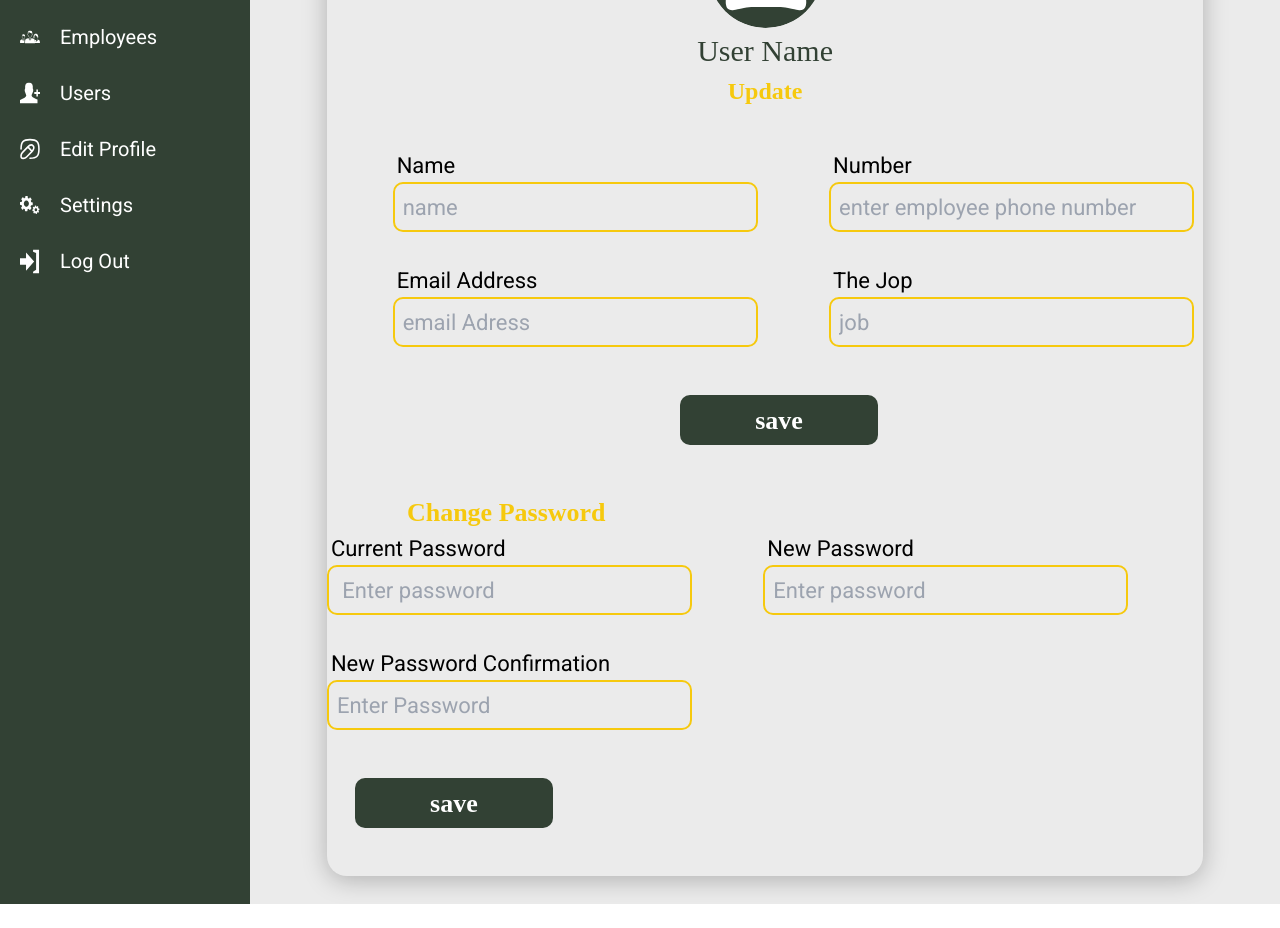
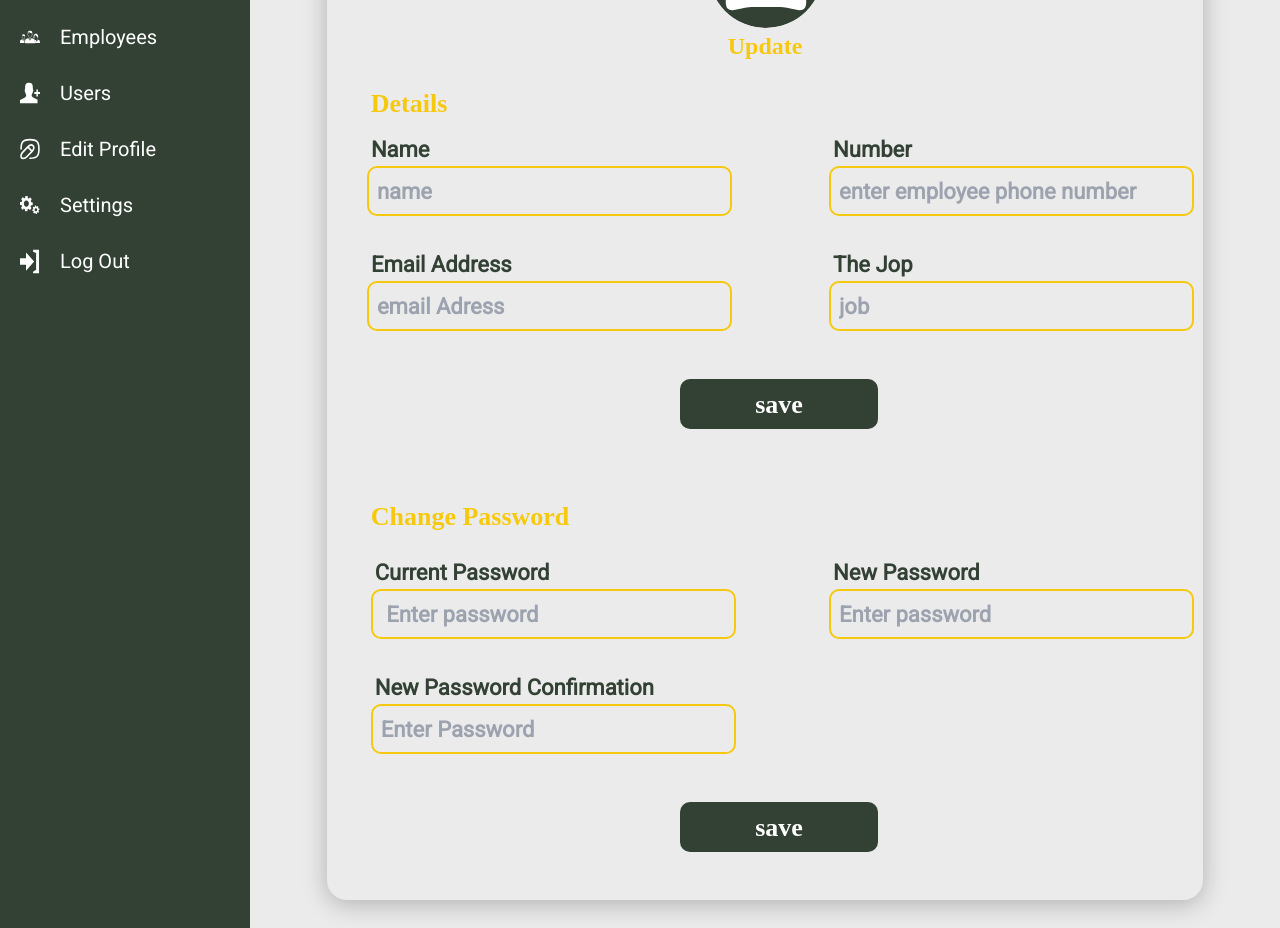
Before and after one commit to shimaaahmed219/epassport, a React (Vite) app: page /EditEmployee/1 in a window 1280 px wide. Shown: the part 280-1208 px from the top of the page. Before the commit the page ends 1184 px from the top, so only its background shows below. Built offline with nearby package versions, Linux system fonts and the light colour scheme; no server answers; a web font is replaced by a local one.

Commit message:
add update form

```diff
--- a/src/Components/EditEmpForm.tsx
+++ b/src/Components/EditEmpForm.tsx
@@ -1,27 +1,30 @@
-// import axios from "axios"
-import { url } from "./URL"
-import { useParams } from "react-router-dom"
- import {  useForm,FieldValues } from "react-hook-form";
-import { z} from "zod";
+import { url } from "./URL";
+import { useParams } from "react-router-dom";
+import { useForm, FieldValues } from "react-hook-form";
+import { z } from "zod";
 import { zodResolver } from "@hookform/resolvers/zod";
 import Swal from "sweetalert2";
+import axios from "axios";
+import { useEffect, useState } from "react";
 
-import axios from "axios"
+
+
+
+
 
 type schema = z.infer<typeof schema>;
+
+
 const MAX_FILE_SIZE = 5000000;
-const ACCEPTED_IMAGE_TYPES = [
-    "image/jpeg",
-    "image/jpg",
-    "image/png",
-
-];
-
+const ACCEPTED_IMAGE_TYPES = ["image/jpeg", "image/jpg", "image/png"];
 const schema = z.object({
     name: z.string().min(6).max(50),
     email: z.string().email(),
     phone: z.string().min(10).max(15),
-    job: z.string().refine((value) => value.trim() !== '', { message: 'Job is required' }),
+
+    job: z
+        .string()
+        .refine((value) => value.trim() !== "", { message: "Job is required" }),
     photo: z
         .any()
         .refine(
@@ -34,75 +37,131 @@ const schema = z.object({
         ),
 });
 
+export default function EditEmpForm() {
+    const { id } = useParams();
+    console.log(id);
 
 
-export default function EditEmpForm() {
+    // add defolt value in inputs
+    const [employeeData, setemployeeData] = useState({
+        name: '',
+        email: '',
+        phone: '',
+        position: '',
+        photo: '',
 
-    const {id}= useParams()
-    console.log(id);
+    });
 
-            const {register,handleSubmit,formState:{errors}}=useForm<schema>({
+    // from apdate
+    const {
+        register,
+        handleSubmit,
+        setValue,
+        formState: { errors },
+    } = useForm<schema>({
         resolver: zodResolver(schema),
-            })
-   const onSubmitForm=async(data:FieldValues)=>{
+        defaultValues: {
+            ...employeeData
+        },
+    });
+
+    // show employee data
+    useEffect(() => {
+
+        axios.get(`${url}/employee/${id}`, {
+            headers: {
+                Authorization: `Bearer ${window.localStorage.getItem("token")}`,
+            },
+        }).then((res) => {
+            setemployeeData(res.data.data)
+            Object.keys(res.data.data).forEach((key) => {
+                setValue(key, res.data.data[key]);
+                console.log(res.data.data);
+
+            });
+        }
+        )
+
+    }, [id])
+
+
+    // update employee
+    const onSubmitForm = async (data: FieldValues) => {
+
 
         const formdata = new FormData();
-
         formdata.append("name", data.name);
         formdata.append("email", data.email);
         formdata.append("position", data.job);
         formdata.append("photo", data.photo[0]);
         formdata.append("phone", data.phone);
-    axios.post(`${url}/employee/${id}`,formdata,{
-        headers:{
+
+        axios
+            .post(`${url}/employee/${id}`, formdata, {
+                headers: {
                     "Content-Type": "multipart/form-data",
-            Authorization: `Bearer ${window.localStorage.getItem("token")}`
-        }
-    }).then((res)=>{
-        console.log(res)
-        if(res.status === 200){
+                    Authorization: `Bearer ${window.localStorage.getItem("token")}`,
+                },
+            })
+            .then((res) => {
+                console.log(res);
+                if (res.status === 200) {
                     Swal.fire({
                         title: "Good job!",
                         text: "You clicked the button!",
-                icon: "success"
+                        icon: "success",
                     });
- } })
-
                 }
-
-
-
-
+            });
+    };
 
     return (
-        <div className='w-[90%] m-auto mt-5 h-full pt-6 shadow-shadowEmp bg-bgEmp rounded-[20px]'>
-            <form onSubmit={handleSubmit(onSubmitForm)}   className=' flex-col flex items-center'>
-
+        <div className="w-[90%] m-auto mt-5 h-full pt-6 shadow-shadowEmp bg-bgEmp rounded-[20px]">
+            <form
+                onSubmit={handleSubmit(onSubmitForm)}
+                className=" flex-col flex items-center"
+            >
                 <div>
                     <div className="w-[115px] h-[115px] rounded-full userIconForm flex justify-center items-center ">
                         <input
-                   {...register('photo')}
-                   type="file" className="w-full h-full z-50 opacity-0"/>
-                    {/* <img src="" alt='' /> */}
+                            {...register("photo")}
+                            type="file"
+                            className="w-full h-full z-50 opacity-0"
+                        />
+                        <img src={employeeData.photo} alt='' />
+
                     </div>
+
                     {errors.photo && (
                         <div className=" text-red-500 m-auto  mt-[15px] mb-[15px]">{`**${errors.photo.message}`}</div>
                     )}
                 </div>
-                <h2 className={` font-tinos text-greenAcc text-[30px] capitalize`}>user name</h2>
-                <h1 className={` font-tinos font-bold text-yellowAcc text-[24px] capitalize`}> update</h1>
+                <h2 className={` font-tinos text-greenAcc text-[30px] capitalize`}>
+                    {employeeData.name}
+                </h2>
+                <h1
+                    className={` font-tinos font-bold text-yellowAcc text-[24px] capitalize`}
+                >
+                    {" "}
+                    update
+                </h1>
+                <div className="w-[90%] m-auto">
+                    <h1 className="font-tinos font-bold text-[26px] text-yellowAcc mb-[-30px] mt-5">Details</h1>
+                </div>
 
-                <div className={`font-roboto  w-[85%] text-[22px] grid grid-cols-2 gap-x-32 gap-y-8 mt-10 rounded-[10px]`}>
-
-
+                <div
+                    className={`font-roboto  w-[100%] px-10 justify-between  grid  extramd:grid-cols-2 grid-cols-1 xl:gap-x-32 lg:gap-x-16 gap-x-8 gap-y-8 mt-10 rounded-[10px]`}
+                >
                     {/* name */}
                     <div>
-                        <label className='capitalize ml-1'>name</label>
+                        <label className="capitalize  ml-1  text-greenAcc font-semibold block  md:text-[22px]">name</label>
                         <input
-                            {...register('name')}
-                            placeholder='name'
+                            defaultValue={employeeData.name}
+                            {...register("name")}
+                            placeholder="name"
                             type="text"
-                            className='w-[365px] pl-2 focus:outline-none h-[50px] border-2 rounded-[10px] bg-transparent border-yellowAcc' />
+                            className="xl:w-[365px]   w-[90%]  text-greenAcc font-semibold    md:text-[22px] pl-2 focus:outline-none h-[50px] border-2 rounded-[10px] bg-transparent border-yellowAcc"
+                        />
                         {errors.name && (
                             <div className=" text-red-500 m-auto  mt-[15px] mb-[15px]">{`**${errors.name.message}`}</div>
                         )}
@@ -110,128 +169,111 @@ export default function EditEmpForm() {
 
                     {/* number */}
                     <div>
-                        <label className='capitalize ml-1'>number</label>
+                        <label className="capitalize  ml-1  text-greenAcc font-semibold block text-[22px]">number</label>
                         <input
-                             {...register('phone')}
-                            placeholder='enter employee phone number'
+                            defaultValue={employeeData.phone}
+                            {...register("phone")}
+                            placeholder="enter employee phone number"
                             type="text"
-                            className=' pl-2 w-[365px] focus:outline-none h-[50px] border-2 rounded-[10px] bg-transparent border-yellowAcc' />
-                          {/* className='w-[365px] pl-2 focus:outline-none h-[50px] border-2 rounded-[10px] bg-transparent border-yellowAcc' /> */}
+                            className=" pl-2 xl:xl:w-[365px]   w-[90%] text-greenAcc font-semibold  md:text-[22px]   focus:outline-none h-[50px] border-2 rounded-[10px] bg-transparent border-yellowAcc"
+                        />
+                        {/* className='xl:w-[365px]   w-[90%] md:text-[22px]  pl-2 focus:outline-none h-[50px] border-2 rounded-[10px] bg-transparent border-yellowAcc' /> */}
                         {errors.phone && (
                             <div className=" text-red-500 m-auto  mt-[15px] mb-[15px]">{`**${errors.phone.message}`}</div>
                         )}
-
                     </div>
 
                     {/* email */}
                     <div>
-                        <label className='capitalize ml-1'>Email address</label>
+                        <label className="capitalize  ml-1   text-greenAcc font-semibold block text-[22px]">Email address</label>
                         <input
-                              {...register('email')}
-                            placeholder='email Adress '
+                            defaultValue={employeeData.email}
+                            {...register("email")}
+                            placeholder="email Adress "
                             type="text"
-                            className='w-[365px] pl-2 focus:outline-none h-[50px] border-2 rounded-[10px] bg-transparent border-yellowAcc' />
-                           {/* className='w-[365px] pl-2 focus:outline-none h-[50px] border-2 rounded-[10px] bg-transparent border-yellowAcc' /> */}
+                            className="xl:w-[365px]   w-[90%] md:text-[22px]  text-greenAcc font-semibold  pl-2 focus:outline-none h-[50px] border-2 rounded-[10px] bg-transparent border-yellowAcc"
+                        />
+                        {/* className='xl:w-[365px]   w-[90%] md:text-[22px]  pl-2 focus:outline-none h-[50px] border-2 rounded-[10px] bg-transparent border-yellowAcc' /> */}
                         {errors.email && (
                             <div className=" text-red-500 m-auto  mt-[15px] mb-[15px]">{`**${errors.email.message}`}</div>
                         )}
                     </div>
 
                     {/* job */}
-                    <div>
-                        <label className='capitalize ml-1'>The jop</label>
+                    <div className="">
+                        <label className="capitalize  ml-1  text-greenAcc font-semibold block md:text-[22px]">The jop</label>
                         <input
-                              {...register('job')}
+                            defaultValue={employeeData.position}
+                            {...register("job")}
                             type="text"
-                            placeholder='job '
-                            className='w-[365px] h-[50px] pl-2 focus:outline-none border-2 rounded-[10px] bg-transparent border-yellowAcc' />
+                            placeholder="job "
+                            className=" pl-2 xl:xl:w-[365px]    w-[90%] text-greenAcc font-semibold  md:text-[22px]   focus:outline-none h-[50px] border-2 rounded-[10px] bg-transparent border-yellowAcc"
+                        />
                         {errors.job && (
                             <div className=" text-red-500 m-auto  mt-[15px] mb-[15px]">{`**${errors.job.message}`}</div>
                         )}
                     </div>
-
                 </div>
-                <button type='submit' className={` font-tinos font-bold ms-7 my-[3rem] rounded-[10px] text-[26px] bg-greenAcc w-[198px] h-[50px] text-white`}>save</button>
-                <div className=' w-full pl-[80px]'>
-                    <h4 className={`font-tinos font-bold text-[26px] text-yellowAcc`}>Change Password</h4>
+                <button
+                    type="submit"
+                    className={` font-tinos font-bold ms-7 my-[3rem] rounded-[10px] text-[26px] bg-greenAcc w-[198px] h-[50px] text-white`}
+                >
+                    save
+                </button>
+                <div className=" w-[90%] my-5">
+                    <h4 className={`font-tinos font-bold text-[26px] text-yellowAcc`}>
+                        Change Password
+                    </h4>
                 </div>
-
             </form>
             <form>
-                <div className={` font-medium font-roboto   w-[85%] text-[22px] grid grid-cols-2 gap-x-32 gap-y-8  rounded-[10px]`}>
 
+                <div
+                    className={` font-medium font-roboto m-auto  w-[90%] md:text-[22px] grid  extramd:grid-cols-2 grid-cols-1 xl:gap-x-32 lg:gap-x-16 gap-x-8 gap-y-8  rounded-[10px]`}
+                >
                     {/* Current Password */}
                     <div>
-                        <label className='capitalize ml-1'>Current Password</label>
+                        <label className="capitalize  ml-1  text-greenAcc font-semibold block">Current Password</label>
                         <input
-
-                            placeholder=' Enter password'
+                            placeholder=" Enter password"
                             type="password"
-                            className='w-[365px] pl-2  h-[50px] border-2 rounded-[10px] bg-transparent border-yellowAcc' />
+                            className="pl-2 xl:w-[365px]   w-[90%] text-greenAcc font-semibold  md:text-[22px]   focus:outline-none h-[50px] border-2 rounded-[10px] bg-transparent border-yellowAcc"
+                        />
                     </div>
-
 
                     {/* New Password */}
 
                     <div>
-                        <label className='capitalize ml-1'>New Password</label>
+                        <label className="capitalize  ml-1  text-greenAcc font-semibold block">New Password</label>
                         <input
+                            placeholder="Enter password"
+                            type="password"
+                            className=" pl-2 xl:w-[365px]   w-[90%] text-greenAcc font-semibold  md:text-[22px]   focus:outline-none h-[50px] border-2 rounded-[10px] bg-transparent border-yellowAcc"
+                        />
+                    </div>
 
-                            placeholder='Enter password'
-                            type="password" className=' pl-2 w-[365px] h-[50px] border-2 rounded-[10px] bg-transparent border-yellowAcc' />
+                    {/* New Password Confirmation */}
+                    <div>
+                        <label className="capitalize  ml-1  text-greenAcc font-semibold">New Password Confirmation</label>
+                        <input
+                            placeholder="Enter Password "
+                            type="text"
+                            className="pl-2 xl:w-[365px]   w-[90%] text-greenAcc font-semibold  md:text-[22px]   focus:outline-none h-[50px] border-2 rounded-[10px] bg-transparent border-yellowAcc"
+                        />
+                    </div>
+                </div>
+                <div className=" flex justify-center">
+                    <button
+                        type="submit"
+                        className={` font-tinos  font-bold ms-7 my-[3rem] rounded-[10px] text-[26px] bg-greenAcc w-[198px] h-[50px] text-white`}
+                    >
+                        save
+                    </button>
                 </div>
 
 
-                    {/* New Password Confirmation */}
-                    <div>
-                        <label className='capitalize ml-1'>New Password Confirmation</label>
-                        <input
 
-                            placeholder='Enter Password '
-                            type="text" className='w-[365px] pl-2 h-[50px] border-2 rounded-[10px] bg-transparent border-yellowAcc' />
+            </form>
         </div>
-                </div>
-                <button className={` font-tinos font-bold ms-7 my-[3rem] rounded-[10px] text-[26px] bg-greenAcc w-[198px] h-[50px] text-white`}>save</button>
-            </form>
-
-
-        </div>
-    )
+    );
 }
-
-// const {register,handleSubmit,setValue,formState:{errors}}=useForm<employeeFormInput>({
-//     resolver:zodResolver(schema)
-// })
-
-// console.log();
-
-// const onsubmit = async (data: FieldValues) => {
-//     const formdata = new FormData();
-
-//     formdata.append("name", data.name);
-//     formdata.append("password", data.password);
-//     formdata.append("email", data.email);
-//     formdata.append("position", data.job);
-//     formdata.append("photo", data.photo[0]);
-//     formdata.append("phone", data.phon);
-
-//     axios
-//         .post(`${url}/employee/${id}`, formdata, {
-//             headers: {
-//                 "Content-Type": "multipart/form-data",
-//                 // "Authorization": `Bearer ${token}`,
-//                 Authorization: `Bearer ${window.localStorage.getItem("token")}`,
-//             },
-//         })
-//         .then((res) => {
-//         // console.log(res)
-//         if(res.status === 200){
-//             Swal.fire({
-//                 title: "Good job!",
-//                 text: "You clicked the button!",
-//                 icon: "success"
-//               });
-//  } })
-//     //    console.log(token);
-
-// };
--- a/tailwind.config.js
+++ b/tailwind.config.js
@@ -19,9 +19,10 @@ export default {
         xsm: "600px",
 
         md: "775px",
-        // => @media (min-width: 768px) { ... }
+                // => @media (min-width: 768px) { ... }
         extramd: "900px",
 
+        xxlg:'1150',
         extralg: "1072px",
         lg: "1073px",
         // => @media (min-width: 1024px) { ... }
```
Lines whose indentation alone changed are shown as unchanged.
